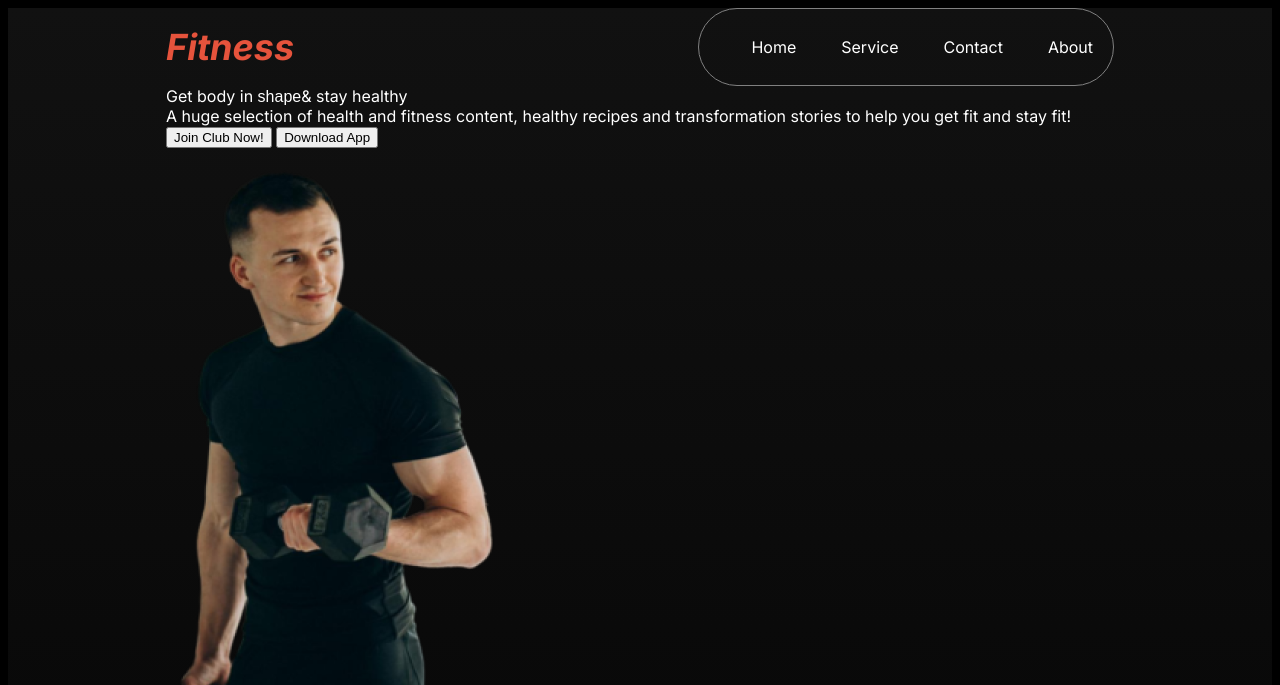
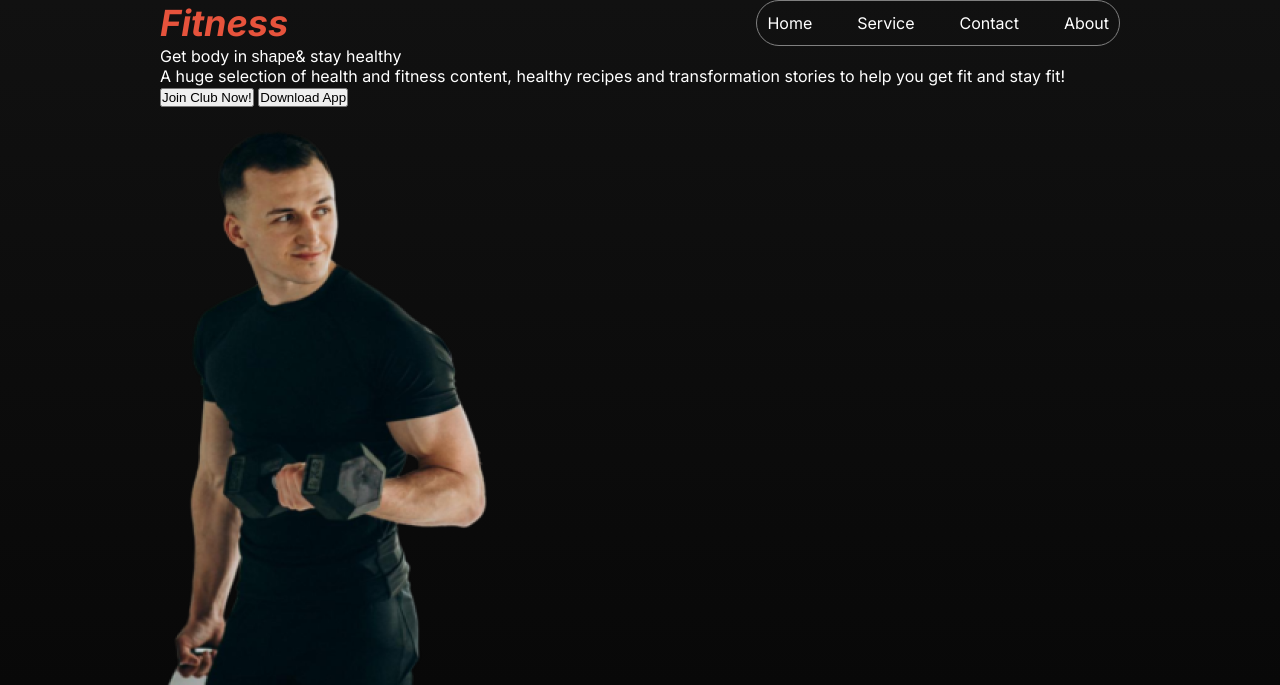
Before and after one commit to Banabir72/assignment-2, a plain HTML site: page index.html in a window 1280 px wide. Shown: the top 685 px of the page. Drawn offline with Linux system fonts and the light colour scheme; a web font is replaced by a local one.

Commit message:
added some css

```diff
--- a/styles/style.css
+++ b/styles/style.css
@@ -1,7 +1,10 @@
 @import url('https://fonts.googleapis.com/css2?family=Inter:ital,opsz,wght@0,14..32,100..900;1,14..32,100..900&display=swap');
 
 @import url(' https://fonts.cdnfonts.com/css/miama' );
-
+*{
+  padding: 0;
+  margin: 0;
+}
 
 .inter{
     font-family: "Inter", sans-serif;
@@ -41,6 +44,7 @@
 ul{
     display: flex;
     gap: 45px;
+    margin: 0 auto;
 }
 ul li{
     list-style: none;
@@ -51,7 +55,10 @@ ul li{
     align-items: center;
     justify-content: center;
     text-align: center;
-    padding: 12px;
-    padding-right: 20px;
+    padding: 12px 10px;
+    /* padding-right: 20px; */
     margin: 0;
 }
+.home{
+  margin-left: 0;
+}
```
